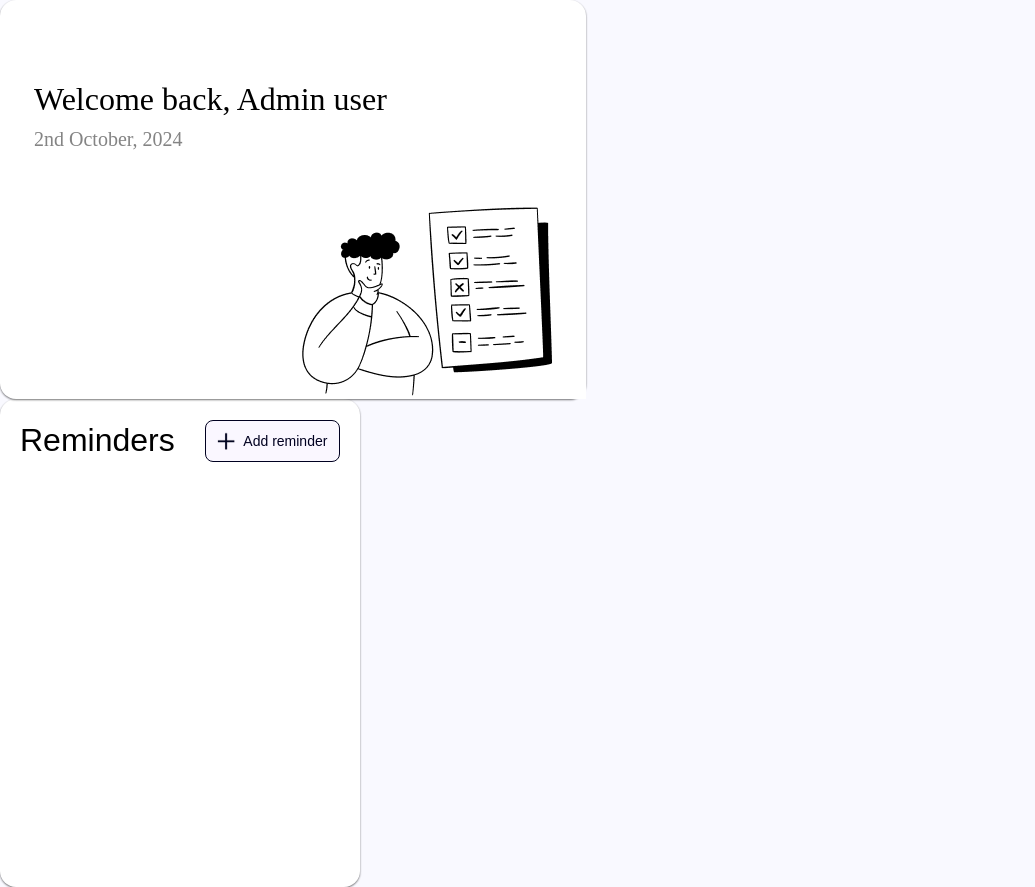
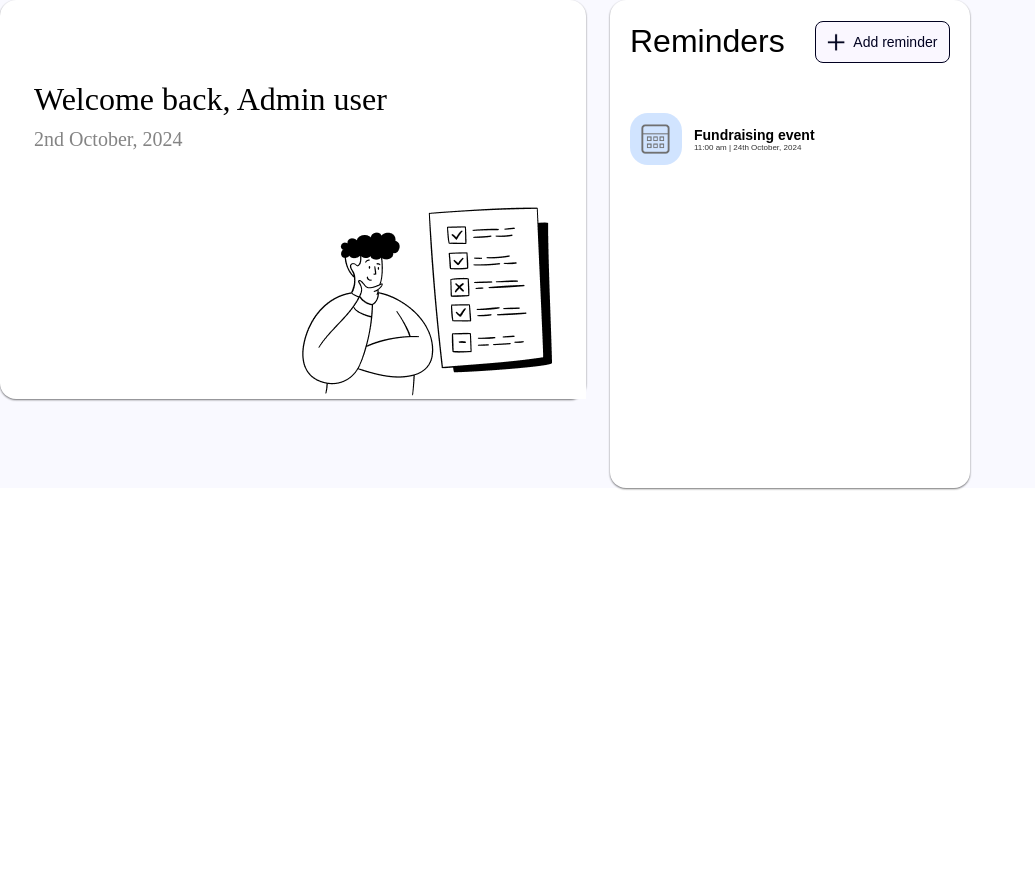
Before and after one commit to abdulselamadillmohammed/Business-manager, a React (Vite) app in the folder frontend/: page / in a window 1280 px wide. Shown: the whole page, without its empty margins (0-1035 px from the left). After the commit the page ends 800 px from the top, so only its background shows below. Built offline with nearby package versions, Linux system fonts and the light colour scheme.

Commit message:
Add reminder component

```diff
--- a/frontend/src/assets/css/dashboardPage.module.css
+++ b/frontend/src/assets/css/dashboardPage.module.css
@@ -1,3 +1,7 @@
 .dashboardPageContainer {
   background-color: #f9f9ff;
 }
+.welcomeBoardAndReminderBoardContainer {
+  display: flex;
+  column-gap: 24px;
+}
--- /dev/null
+++ b/frontend/src/assets/css/reminder.module.css
@@ -0,0 +1,59 @@
+@font-face {
+  font-family: "Futura";
+  src: url("../fonts/Futura.ttf") format("truetype");
+  font-weight: normal;
+  font-style: normal;
+}
+:root {
+  --Futura: "Futura", sans-serif;
+}
+.reminderContainer {
+  width: 360px;
+  height: 84px;
+  display: flex;
+  justify-content: flex-start;
+  align-items: center;
+  padding: 16px 20px;
+  box-sizing: border-box;
+  cursor: pointer;
+}
+.reminderContainer:hover {
+  background-color: rgba(209, 228, 255, 0.4);
+}
+
+.reminderIconContainer {
+  width: 52px;
+  height: 52px;
+  border-radius: 18px;
+  display: flex;
+  align-items: center;
+  justify-content: center;
+  background-color: #d1e4ff;
+}
+.reminderIcon {
+  width: 29px;
+  height: 30px;
+  margin-left: -2px;
+}
+.reminderMainText {
+  font-family: var(--Futura);
+  font-size: 14px;
+  font-weight: 700;
+  text-align: start;
+  margin: 0;
+}
+.reminderSupportingText {
+  font-size: 8px;
+  font-family: var(--Futura);
+  margin: 0;
+  color: rgba(0, 0, 0, 0.8);
+}
+.reminderTextContainer {
+  width: 140px;
+  height: 30px;
+  display: flex;
+  align-items: flex-start;
+  justify-content: center;
+  flex-direction: column;
+  padding-left: 12px;
+}
--- a/frontend/src/assets/css/remindersBoard.module.css
+++ b/frontend/src/assets/css/remindersBoard.module.css
@@ -14,6 +14,10 @@
   box-shadow: 0px 1px 2px rgba(0, 0, 0, 0.3), 0px 1px 2px rgba(0, 0, 0, 0.3);
   background-color: #ffffff;
   padding-top: 20px;
+  display: flex;
+  flex-direction: column;
+  justify-content: flex-start;
+  row-gap: 34px;
 }
 .reminderTitleText {
   font-family: var(--Futura);
--- /dev/null
+++ b/frontend/src/components/Reminder.jsx
@@ -0,0 +1,19 @@
+import styles from "../assets/css/reminder.module.css";
+import logo from "../assets/icons/calendarIcon.png";
+export default function Reminder() {
+  return (
+    <>
+      <div className={styles.reminderContainer}>
+        <div className={styles.reminderIconContainer}>
+          <img className={styles.reminderIcon} src={logo} alt="Reminder icon" />
+        </div>
+        <div className={styles.reminderTextContainer}>
+          <p className={styles.reminderMainText}>Fundraising event</p>
+          <p className={styles.reminderSupportingText}>
+            11:00 am | 24th October, 2024
+          </p>
+        </div>
+      </div>
+    </>
+  );
+}
--- a/frontend/src/components/RemindersBoard.jsx
+++ b/frontend/src/components/RemindersBoard.jsx
@@ -1,5 +1,6 @@
 import styles from "../assets/css/remindersBoard.module.css";
 import addLogo from "../assets/images/addIcon.png";
+import Reminder from "./Reminder";
 export default function RemindersBoard() {
   return (
     <>
@@ -12,6 +13,8 @@ export default function RemindersBoard() {
             <p className={styles.addReminderButtonText}>Add reminder</p>
           </div>
         </div>
+        {/* CREATE A MAPPING FUNCTION AND WRAP THE COMPONENT IN OVERFLOW-Y SCROLL */}
+        <Reminder />
       </div>
     </>
   );
--- a/frontend/src/pages/DashboardPage.jsx
+++ b/frontend/src/pages/DashboardPage.jsx
@@ -4,8 +4,10 @@ import styles from "../assets/css/dashboardPage.module.css";
 export default function DashboardPage() {
   return (
     <div className={styles.dashboardPageContainer}>
-      <WelcomeBoard />
-      <RemindersBoard />
+      <div className={styles.welcomeBoardAndReminderBoardContainer}>
+        <WelcomeBoard />
+        <RemindersBoard />
+      </div>
     </div>
   );
 }
```
Also changed, not shown: frontend/src/assets/icons/calendarIcon.png (added).
